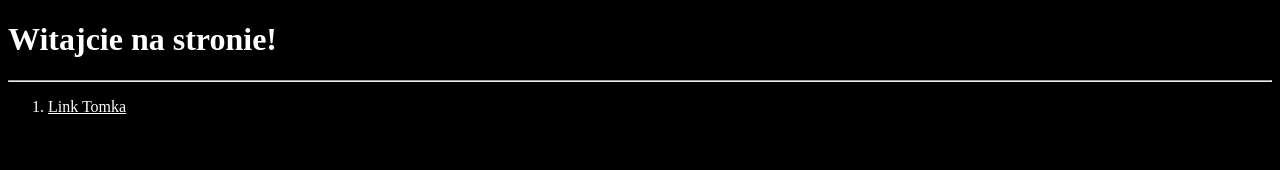
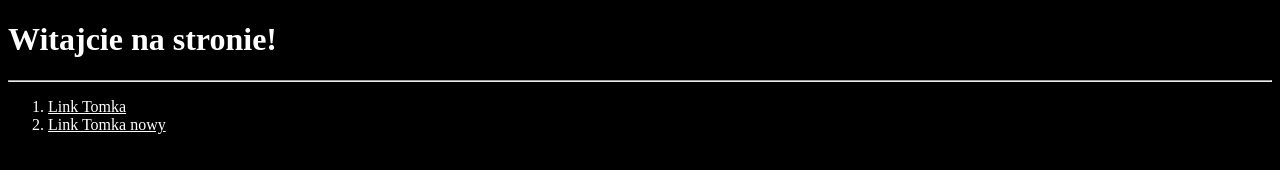
Before and after one commit to tomasz-klaja/web_app_test, a plain HTML site: page index.html in a window 1280 px wide. Drawn offline with Linux system fonts and the light colour scheme.

Commit message:
Dodano nowy link

```diff
--- a/index.html
+++ b/index.html
@@ -14,6 +14,9 @@
         <li>
             <a href="#">Link Tomka</a>
         </li>
+        <li>
+            <a href="#">Link Tomka nowy</a>
+        </li>
     </ol>
 </body>
 </html>
```
